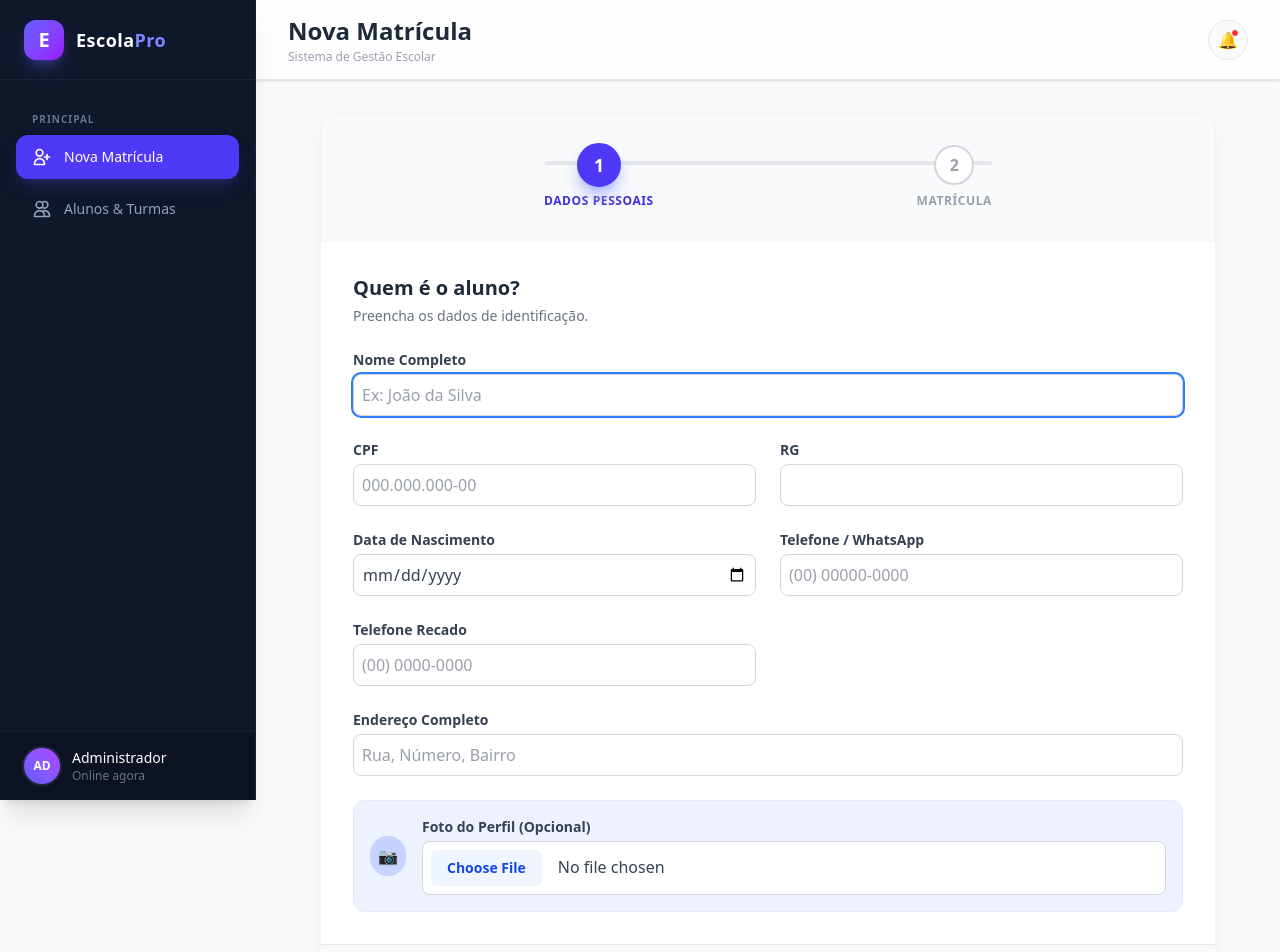
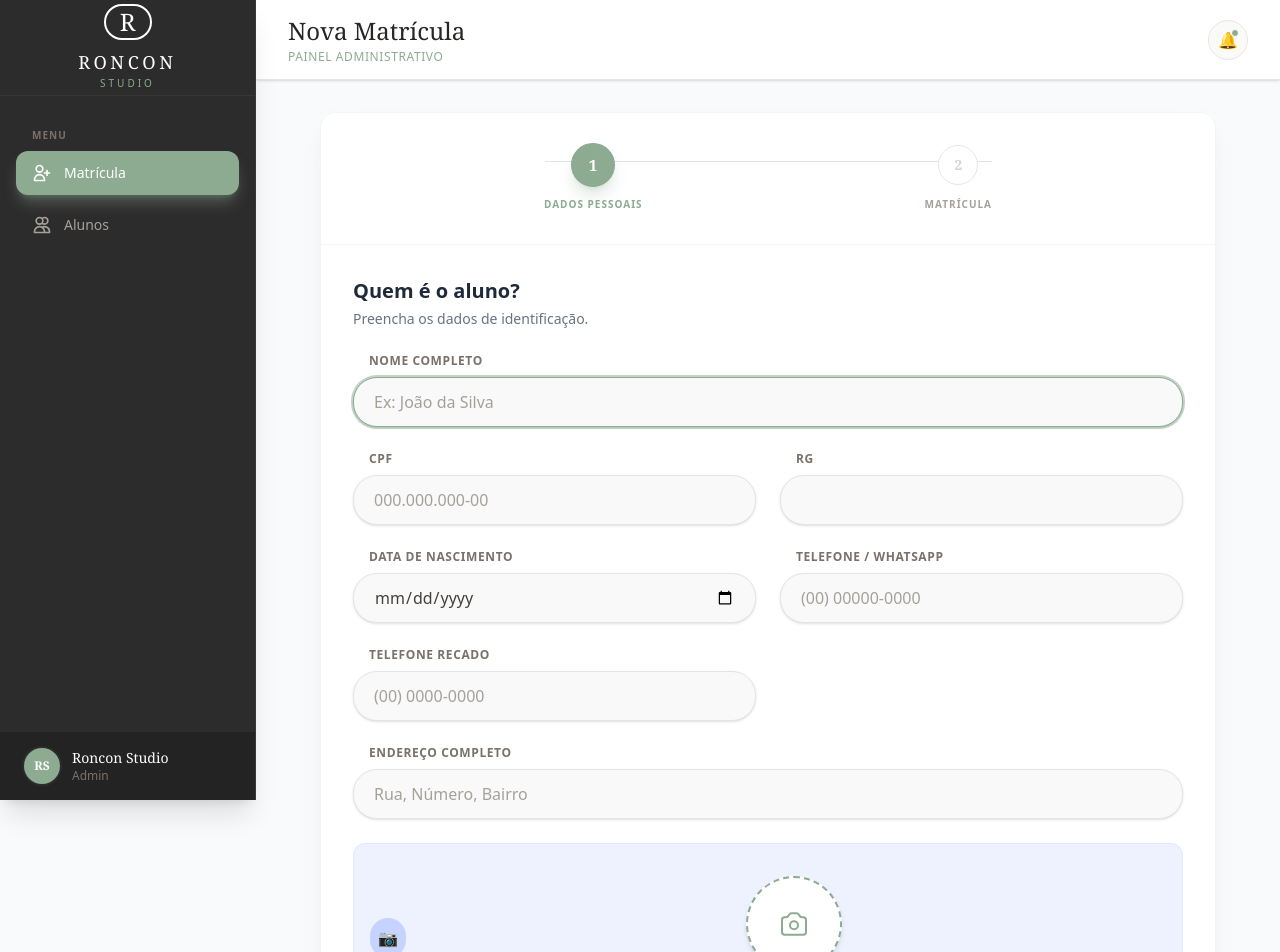
Before and after one commit to LucasArts2020/projeto-cadastro, a React (Vite) app: page /#/ in a window 1280 px wide. Shown: the top 952 px of the page. Built offline with nearby package versions, Linux system fonts and the light colour scheme.

Commit message:
mudando nas caros do app

```diff
--- a/src/components/common/FormInput.tsx
+++ b/src/components/common/FormInput.tsx
@@ -1,6 +1,28 @@
 import { ComponentProps } from "react";
 
-// Adicionei mais tipos comuns caso precise
+// Ícone de Câmera para o botão de upload
+const CameraIcon = () => (
+  <svg
+    xmlns="http://www.w3.org/2000/svg"
+    className="h-8 w-8"
+    fill="none"
+    viewBox="0 0 24 24"
+    stroke="currentColor"
+    strokeWidth={1.5}
+  >
+    <path
+      strokeLinecap="round"
+      strokeLinejoin="round"
+      d="M3 9a2 2 0 012-2h.93a2 2 0 001.664-.89l.812-1.22A2 2 0 0110.07 4h3.86a2 2 0 011.664.89l.812 1.22A2 2 0 0018.07 7H19a2 2 0 012 2v9a2 2 0 01-2 2H5a2 2 0 01-2-2V9z"
+    />
+    <path
+      strokeLinecap="round"
+      strokeLinejoin="round"
+      d="M15 13a3 3 0 11-6 0 3 3 0 016 0z"
+    />
+  </svg>
+);
+
 type InputType =
   | "text"
   | "number"
@@ -15,7 +37,6 @@ interface SelectOption {
   label: string;
 }
 
-// Omitimos 'value' e 'onChange' do HTML padrão para usar os nossos tipados
 interface FormInputProps<T> extends Omit<
   ComponentProps<"input">,
   "name" | "onChange" | "value"
@@ -42,11 +63,10 @@ export default function FormInput<T>({
   function handleChange(
     e: React.ChangeEvent<HTMLInputElement | HTMLSelectElement>,
   ) {
-    // 1. Tratamento Especial para Arquivos
+    // 1. Tratamento Especial para Arquivos (Lógica Mantida)
     if (type === "file") {
       const input = e.target as HTMLInputElement;
       const file = input.files?.[0] ?? null;
-      // Forçamos o cast para o tipo genérico
       onChange(name, file as T[keyof T]);
       return;
     }
@@ -58,25 +78,64 @@ export default function FormInput<T>({
       return;
     }
 
-    // 3. Padrão (Texto, Data, Select)
+    // 3. Padrão
     onChange(name, e.target.value as T[keyof T]);
   }
 
   const safeValue = type === "file" ? undefined : ((value as any) ?? "");
 
+  // ESTILO DOS INPUTS:
+  // rounded-3xl para ficar bem redondo como na imagem de referência
   const inputStyle =
-    "border border-gray-300 rounded-lg p-2 focus:ring-2 focus:ring-blue-500 focus:outline-none transition-all w-full bg-white text-gray-700";
+    "border border-stone-200 rounded-3xl px-5 py-3 bg-[#F9F9F9] text-stone-700 focus:ring-2 focus:ring-[#8CAB91]/50 focus:border-[#8CAB91] outline-none transition-all w-full placeholder-stone-400 shadow-sm";
 
+  // --- RENDERIZAÇÃO ESPECIAL PARA FOTO (Estilo Circular) ---
+  if (type === "file") {
+    return (
+      <div
+        className={`flex flex-col items-center justify-center py-4 ${className}`}
+      >
+        {/* Label invisível para acessibilidade, o botão visual faz o papel */}
+        <label className="group cursor-pointer flex flex-col items-center justify-center relative">
+          {/* Círculo da Foto */}
+          <div className="w-24 h-24 rounded-full bg-white border-2 border-dashed border-[#8CAB91] flex items-center justify-center text-[#8CAB91] shadow-md group-hover:bg-[#8CAB91] group-hover:text-white group-hover:border-transparent transition-all duration-300 transform group-hover:scale-105">
+            {/* Se tiver valor (arquivo selecionado), mostra um check ou preview simples */}
+            {value ? <span className="text-2xl">📸</span> : <CameraIcon />}
+          </div>
+
+          {/* Texto "Add Photo" */}
+          <span className="mt-3 text-xs font-bold text-[#8CAB91] uppercase tracking-widest group-hover:text-[#2C3A30] transition-colors">
+            {value ? "Alterar Foto" : label}
+          </span>
+
+          {/* Input original escondido (Mantendo a lógica) */}
+          <input
+            type="file"
+            name={String(name)}
+            onChange={handleChange}
+            className="hidden" // Escondemos o input feio padrão
+            accept="image/*"
+            {...props}
+          />
+        </label>
+      </div>
+    );
+  }
+
+  // --- RENDERIZAÇÃO PADRÃO (Inputs de Texto/Select) ---
   return (
-    <div className={`flex flex-col gap-1 ${className}`}>
-      <label className="text-sm font-semibold text-gray-700">{label}</label>
+    <div className={`flex flex-col gap-2 ${className}`}>
+      {/* Label com recuo para alinhar com a curva do input */}
+      <label className="text-xs font-bold text-stone-500 uppercase tracking-wider ml-4">
+        {label}
+      </label>
 
       {type === "select" ? (
         <select
           name={String(name)}
           value={safeValue}
           onChange={handleChange}
-          className={inputStyle}
+          className={`${inputStyle} appearance-none`} // appearance-none remove a seta padrão feia
           {...(props as any)}
         >
           <option value="">Selecione...</option>
@@ -92,7 +151,7 @@ export default function FormInput<T>({
           name={String(name)}
           value={safeValue}
           onChange={handleChange}
-          className={`${inputStyle} ${type === "file" ? "p-1 file:mr-4 file:py-2 file:px-4 file:rounded-md file:border-0 file:text-sm file:font-semibold file:bg-blue-50 file:text-blue-700 hover:file:bg-blue-100" : ""}`}
+          className={inputStyle}
           {...props}
         />
       )}
--- a/src/components/common/Stepper.tsx
+++ b/src/components/common/Stepper.tsx
@@ -1,4 +1,5 @@
-// src/components/common/Stepper.tsx
+import { Fragment } from "react";
+
 const CheckIcon = () => (
   <svg
     className="w-5 h-5 text-white"
@@ -26,18 +27,32 @@ const StepIndicator = ({
   return (
     <div className="flex flex-col items-center relative z-10">
       <div
-        className={`w-10 h-10 rounded-full flex items-center justify-center border-2 transition-all duration-300 ${isActive ? "bg-indigo-600 border-indigo-600 shadow-lg shadow-indigo-300 scale-110" : isCompleted ? "bg-emerald-500 border-emerald-500" : "bg-white border-gray-300 text-gray-400"}`}
+        className={`w-10 h-10 rounded-full flex items-center justify-center border transition-all duration-500 ${
+          isActive
+            ? "bg-[#8CAB91] border-[#8CAB91] text-white shadow-lg shadow-[#8CAB91]/30 scale-110" // Etapa Atual (Sálvia)
+            : isCompleted
+              ? "bg-[#2C3A30] border-[#2C3A30] text-white" // Etapa Concluída (Verde Escuro)
+              : "bg-white border-stone-200 text-stone-300" // Inativo
+        }`}
       >
         {isCompleted ? (
           <CheckIcon />
         ) : (
-          <span className={`font-bold ${isActive ? "text-white" : ""}`}>
+          <span
+            className={`font-serif font-bold text-sm ${isActive ? "text-white" : ""}`}
+          >
             {num}
           </span>
         )}
       </div>
       <span
-        className={`mt-2 text-xs font-bold uppercase tracking-wider ${isActive ? "text-indigo-700" : isCompleted ? "text-emerald-600" : "text-gray-400"}`}
+        className={`mt-3 text-[10px] font-bold uppercase tracking-widest transition-colors duration-300 ${
+          isActive
+            ? "text-[#8CAB91]"
+            : isCompleted
+              ? "text-[#2C3A30]"
+              : "text-stone-400"
+        }`}
       >
         {title}
       </span>
@@ -51,10 +66,15 @@ interface StepperProps {
 
 export default function Stepper({ currentStep }: StepperProps) {
   return (
-    <div className="bg-gray-50 px-8 py-8 border-b border-gray-100 flex justify-center relative">
-      <div className="absolute top-12 left-1/4 right-1/4 h-1 bg-gray-200 -z-0 rounded"></div>
+    <div className="bg-white px-8 py-8 border-b border-stone-100 flex justify-center relative">
+      {/* Linha de Fundo (Cinza Claro) */}
+      <div className="absolute top-12 left-1/4 right-1/4 h-px bg-stone-200 z-0"></div>
+
+      {/* Linha de Progresso (Verde Sálvia) */}
       <div
-        className={`absolute top-12 left-1/4 h-1 bg-emerald-500 -z-0 rounded transition-all duration-500 ${currentStep === 2 ? "w-1/2" : "w-0"}`}
+        className={`absolute top-12 left-1/4 h-px bg-[#8CAB91] z-0 transition-all duration-700 ease-in-out ${
+          currentStep === 2 ? "w-1/2" : "w-0"
+        }`}
       ></div>
 
       <div className="flex justify-between w-full max-w-md">
--- a/src/components/layout/Header.tsx
+++ b/src/components/layout/Header.tsx
@@ -15,20 +15,20 @@ export default function Header() {
   };
 
   return (
-    <header className="h-20 bg-white/80 backdrop-blur-md border-b border-gray-200 flex items-center justify-between px-8 sticky top-0 z-10 shadow-sm">
+    <header className="h-20 bg-white/90 backdrop-blur-md border-b border-stone-200 flex items-center justify-between px-8 sticky top-0 z-10 shadow-sm">
       <div>
-        <h2 className="text-2xl font-bold text-gray-800 flex items-center gap-2">
+        <h2 className="text-2xl font-serif text-stone-800 flex items-center gap-2">
           {getTitle()}
         </h2>
-        <p className="text-xs text-gray-400 mt-0.5">
-          Sistema de Gestão Escolar
+        <p className="text-xs text-[#8CAB91] mt-0.5 tracking-wider uppercase font-medium">
+          Painel Administrativo
         </p>
       </div>
 
       <div className="flex items-center gap-4">
-        <div className="w-10 h-10 rounded-full bg-gray-50 border border-gray-200 flex items-center justify-center text-gray-500 hover:text-indigo-600 transition-colors cursor-pointer relative">
+        <div className="w-10 h-10 rounded-full bg-stone-50 border border-stone-200 flex items-center justify-center text-stone-400 hover:text-[#8CAB91] hover:border-[#8CAB91] transition-all cursor-pointer relative">
           🔔
-          <span className="absolute top-2 right-2 w-2 h-2 bg-red-500 rounded-full border border-white"></span>
+          <span className="absolute top-2 right-2 w-2 h-2 bg-[#8CAB91] rounded-full border border-white"></span>
         </div>
       </div>
     </header>
--- a/src/components/layout/Sidebar.tsx
+++ b/src/components/layout/Sidebar.tsx
@@ -5,27 +5,32 @@ export default function Sidebar() {
   const linkClass =
     "flex items-center gap-3 px-4 py-3 rounded-xl transition-all duration-200 font-medium text-sm group";
 
-  const activeClass = "bg-indigo-600 text-white shadow-lg shadow-indigo-900/50";
-  const inactiveClass = "text-slate-400 hover:bg-white/5 hover:text-white";
+  // Nova cor ativa: Verde Sálvia
+  const activeClass = "bg-[#8CAB91] text-white shadow-lg shadow-[#8CAB91]/40";
+  const inactiveClass = "text-stone-400 hover:bg-white/5 hover:text-white";
 
   return (
-    <aside className="w-64 bg-slate-900 text-white flex flex-col fixed h-full z-20 shadow-xl border-r border-white/5">
-      {/* Logo */}
-      <div className="h-20 flex items-center px-6 border-b border-white/5">
-        <div className="w-10 h-10 bg-gradient-to-br from-indigo-500 to-purple-600 rounded-xl flex items-center justify-center mr-3 shadow-lg shadow-indigo-500/30">
-          <span className="font-bold text-white text-xl">E</span>
+    <aside className="w-64 bg-[#2C2C2C] text-white flex flex-col fixed h-full z-20 shadow-xl border-r border-white/5">
+      {/* Logo Roncon Studio */}
+      <div className="h-24 flex flex-col items-center justify-center border-b border-white/5 py-4">
+        {/* Simulação do Logo da Imagem */}
+        <div className="w-12 h-12 rounded-full border-2 border-white flex items-center justify-center mb-2">
+          <span className="text-2xl font-serif">R</span>
         </div>
         <div>
-          <h1 className="font-bold text-lg tracking-wide text-white">
-            Escola<span className="text-indigo-400 font-extrabold">Pro</span>
+          <h1 className="font-serif font-medium text-lg tracking-[0.2em] text-white uppercase">
+            Roncon
           </h1>
+          <p className="text-[10px] text-[#8CAB91] tracking-[0.3em] text-center uppercase">
+            Studio
+          </p>
         </div>
       </div>
 
       {/* Navegação */}
       <nav className="flex-1 p-4 space-y-2 overflow-y-auto mt-4">
-        <p className="px-4 text-[10px] font-bold text-slate-500 uppercase tracking-widest mb-2">
-          Principal
+        <p className="px-4 text-[10px] font-bold text-stone-500 uppercase tracking-widest mb-2">
+          Menu
         </p>
 
         <NavLink
@@ -35,7 +40,7 @@ export default function Sidebar() {
           }
         >
           <Icons.AddUser />
-          <span>Nova Matrícula</span>
+          <span>Matrícula</span>
         </NavLink>
 
         <NavLink
@@ -45,21 +50,21 @@ export default function Sidebar() {
           }
         >
           <Icons.Users />
-          <span>Alunos & Turmas</span>
+          <span>Alunos</span>
         </NavLink>
       </nav>
 
       {/* Footer Sidebar */}
       <div className="p-4 border-t border-white/5 bg-black/20">
         <div className="flex items-center gap-3 px-2">
-          <div className="w-9 h-9 rounded-full bg-gradient-to-tr from-indigo-500 to-purple-500 flex items-center justify-center text-xs font-bold ring-2 ring-slate-800">
-            AD
+          <div className="w-9 h-9 rounded-full bg-[#8CAB91] flex items-center justify-center text-xs font-bold ring-2 ring-[#2C2C2C] text-white font-serif">
+            RS
           </div>
           <div className="flex-1 min-w-0">
-            <p className="text-sm font-medium text-white truncate">
-              Administrador
+            <p className="text-sm font-medium text-white truncate font-serif">
+              Roncon Studio
             </p>
-            <p className="text-xs text-slate-500 truncate">Online agora</p>
+            <p className="text-xs text-stone-500 truncate">Admin</p>
           </div>
         </div>
       </div>
```
Also changed, not shown: src/components/cadastro/FormActions.tsx (+5 -6 lines), src/components/listagem/StudentTable.tsx (+34 -28 lines).
